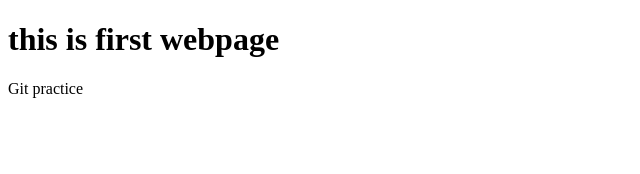
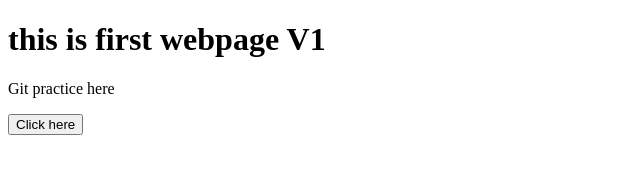
Before and after one commit to sanjaysara9/git-practice-hashweb, a plain HTML site: page index.html in a window 1280 px wide. Shown: the whole page, without its empty margins (0-640 px from the left). Drawn offline with Linux system fonts and the light colour scheme.

Commit message:
button added

```diff
--- a/index.html
+++ b/index.html
@@ -8,11 +8,10 @@
 </head>
 
 <body>
-    <h1>this is first webpage</h1>
-    <p>Git practice</p>
+    <h1>this is first webpage V1</h1>
+    <p>Git practice here</p>
+    <button>Click here</button>
 
 </body>
 
-
-
 </html>
```
